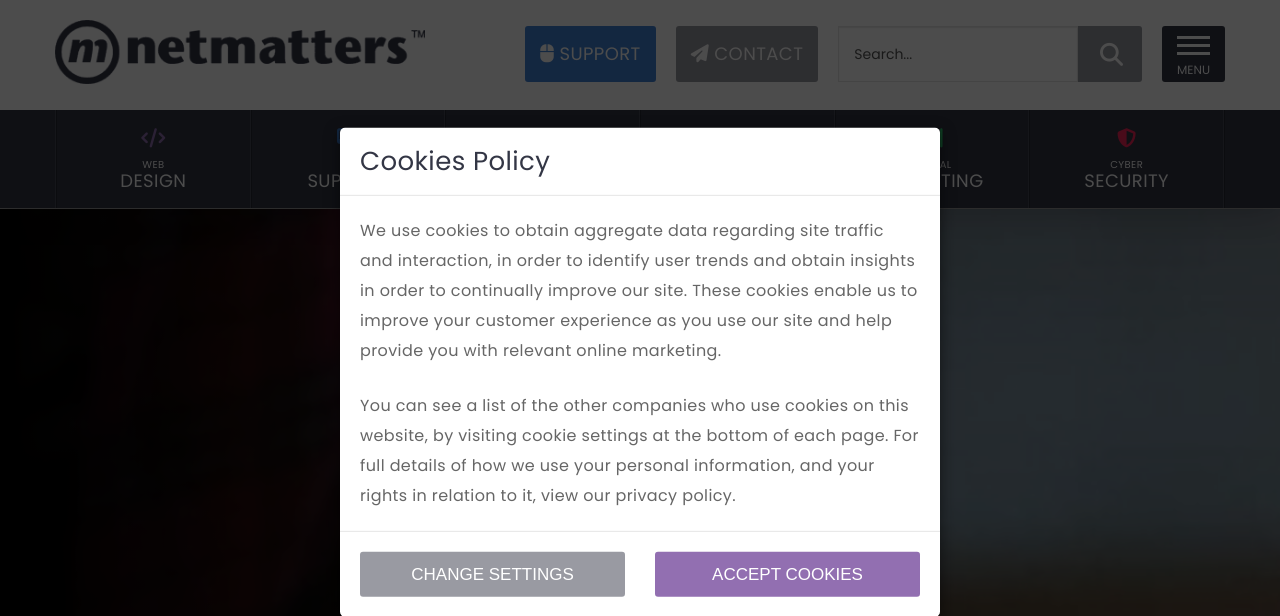
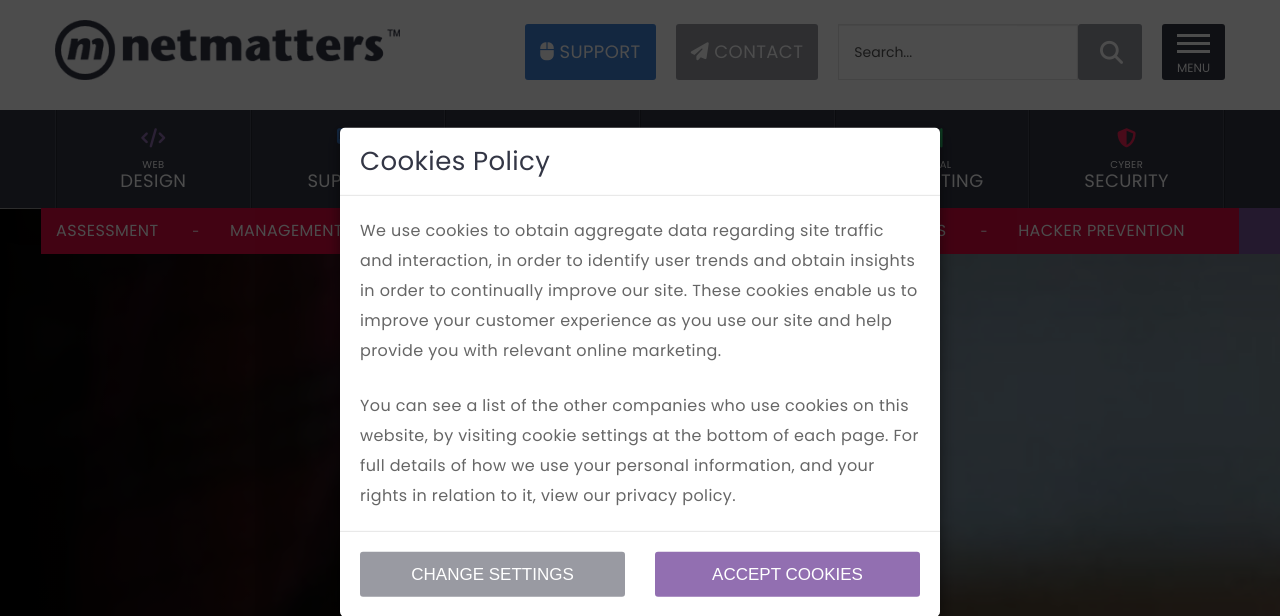
Before and after one commit to adam-pearson/HTML-CSS-Reflection, a PHP site: page / in a window 1280 px wide. Shown: the top 616 px of the page. Run offline with PHP 8.4, Linux system fonts and the light colour scheme; some libraries are stand-ins or nearby versions.

Commit message:
Header finished

```diff
--- a/css/styles.css
+++ b/css/styles.css
@@ -208,10 +208,23 @@
   display: block;
 }
 
-#header-container {
+#header-container, #sticky-header-container {
   padding-left: 15px;
   padding-right: 15px;
   min-height: 110px;
+}
+
+@media (min-width: 992px) {
+  #header-container input, #sticky-header-container input {
+    display: none;
+  }
+}
+
+@media (min-width: 1200px) {
+  #header-container input, #sticky-header-container input {
+    display: inline-block;
+    width: 240px;
+  }
 }
 
 .header-top {
@@ -222,6 +235,12 @@
 
 .logo {
   max-width: 100%;
+}
+
+@media (min-width: 992px) {
+  .logo {
+    max-width: 370px;
+  }
 }
 
 .header-buttons {
@@ -245,6 +264,12 @@
   line-height: 46px;
   font-size: 1.125rem;
   margin-left: 20px;
+}
+
+@media (min-width: 992px) {
+  .button-support, .button-contact {
+    display: block;
+  }
 }
 
 .button-support {
@@ -318,7 +343,7 @@
   box-shadow: inset 0 1px 1px rgba(0, 0, 0, 0.08), 0 0 8px rgba(91, 192, 222, 0.6);
 }
 
-#md-search-submit {
+#md-search-submit, #sticky-md-search-submit {
   margin: 0;
   display: inline-block;
   height: 56px;
@@ -330,14 +355,20 @@
   position: relative;
 }
 
-#md-search-submit .fa-search {
+#md-search-submit .fa-search, #sticky-md-search-submit .fa-search {
   position: absolute;
   top: 17px;
   left: 22px;
 }
 
-#md-search-submit:hover {
+#md-search-submit:hover, #sticky-md-search-submit:hover {
   background-color: #7e808a;
+}
+
+@media (min-width: 992px) {
+  #md-search-submit, #sticky-md-search-submit {
+    border-radius: 3px;
+  }
 }
 
 /*--------------------- burger menu button ---------------------*/
@@ -482,10 +513,6 @@
   }
 }
 
-#sticky.shown {
-  position: fixed;
-}
-
 #sticky {
   height: 150px;
   background-color: #fff;
@@ -542,9 +569,15 @@
   }
 }
 
-#nav-container {
+#nav-container, #sticky-nav-container {
   background-color: #333645;
   display: none;
+}
+
+@media (min-width: 992px) {
+  #nav-container, #sticky-nav-container {
+    display: block;
+  }
 }
 
 .nav-inner {
@@ -743,7 +776,7 @@
 
 .nav-submenu {
   padding: 0 15px;
-  display: none;
+  display: block;
   position: absolute;
   top: 100%;
   left: -15px;
@@ -769,25 +802,14 @@
   color: #fff;
 }
 
-.nav-submenu::before {
-  content: "";
-  display: block;
+#web-background {
+  width: 1500px;
   position: absolute;
   top: 0;
-  bottom: 0;
-  right: 100%;
-  width: 2000px;
-  background-color: #79539a;
-}
-
-.nav-submenu::after {
-  content: "";
-  display: block;
-  position: absolute;
-  top: 0;
-  bottom: 0;
-  left: 100%;
-  width: 2000px;
+  left: 0;
+  height: 46px;
+  z-index: -1;
+  display: block;
   background-color: #79539a;
 }
 
@@ -1852,20 +1874,6 @@
     margin-left: auto;
     margin-right: auto;
   }
-  #header-container input {
-    display: none;
-  }
-  .logo {
-    max-width: 370px;
-  }
-  #md-search-submit {
-    border-radius: 3px;
-  }
-  .button-support,
-  .button-contact,
-  #nav-container {
-    display: block;
-  }
   .service-cards {
     align-items: stretch;
   }
@@ -1916,10 +1924,6 @@
     margin-left: auto;
     margin-right: auto;
   }
-  #header-container input {
-    display: inline-block;
-    width: 240px;
-  }
   #md-search-submit {
     border-radius: 0 3px 3px 0;
   }
--- a/index.html
+++ b/index.html
@@ -276,7 +276,7 @@
                         </div>
                     </div>
                     <div id="sticky-top">
-                        <div id="header-container" class="width-margin">
+                        <div id="sticky-header-container" class="width-margin">
                         <div class="header-top">
                             <div class="logo-container">
                                 <a class="logo-link" href="#">
@@ -299,7 +299,7 @@
                                     <div class="md-search">
                                         <form method="GET" action="#" class="md-search-form">
                                             <input type="text" class="md-search-bar" placeholder="Search..." id="search-input" name="site-search">
-                                            <button type="submit" id="md-search-submit">
+                                            <button type="submit" id="sticky-md-search-submit">
                                                 <i class="fas fa-search"></i>
                                             </button>
                                         </form>
@@ -309,8 +309,8 @@
                                             <span class="fas fa-phone"></span>
                                         </a>
                                     </div>
-                                    <div id="burger-menu" class="burger-class">
-                                        <button type="button" id="burger-anim" class="hamburger hamburger--spin burger-container">
+                                    <div id="sticky-burger-menu" class="burger-class">
+                                        <button type="button" id="sticky-burger-anim" class="hamburger hamburger--spin burger-container">
                                             <span class="hamburger-box">
                                                 <span class="hamburger-inner"></span>
                                             </span>
@@ -330,7 +330,7 @@
                             </div>
                         </div>
                         <!-- nav section -->
-                        <div id="nav-container">
+                        <div id="sticky-nav-container">
                             <div class="nav-inner width-margin">
                                 <ul class="nav-flex">
                                     <li class="web">
@@ -342,6 +342,7 @@
                                         <ul class="nav-submenu web-menu">
                                             <li>
                                                 <a href="#">Stylish Websites</a>
+                                                <div id="web-background"></div>
                                             </li>
                                             <li>
                                                 <a href="#">Ecommerce Stores</a>
--- a/js/dist/app.js
+++ b/js/dist/app.js
@@ -2,6 +2,8 @@
 
 var menu = document.getElementById('burger-menu');
 var lines = document.getElementById('burger-anim');
+var stickyMenu = document.getElementById('sticky-burger-menu');
+var stickyLines = document.getElementById('sticky-burger-anim');
 var mainContainer = document.getElementById('main');
 var scrollContainer = document.getElementById('scroll-container');
 var pageContainer = document.getElementById('page-container');
@@ -22,7 +24,10 @@
 $(window).resize(function () {
   $('#sticky-top').css("width", scrollContainer.offsetWidth - scrollBarWidth);
 });
-console.log(Modernizr.hiddenscroll);
+/*  detects up or down scrolls, and hides/reveals
+    the header respectively
+ */
+
 var lastScrollTop = 0;
 $('#scroll-container').scroll(function (event) {
   var st = $(this).scrollTop();
@@ -30,7 +35,7 @@
   if (st > lastScrollTop) {
     $('#sticky-top').slideUp(150);
   } else {
-    $('#sticky-top').slideDown(300);
+    $('#sticky-top').slideDown(150);
   }
 
   lastScrollTop = st;
@@ -90,13 +95,6 @@
 } // side menu
 
 
-var menu = document.getElementById('burger-menu');
-var lines = document.getElementById('burger-anim');
-var mainContainer = document.getElementById('main');
-var scrollContainer = document.getElementById('scroll-container');
-var pageContainer = document.getElementById('page-container');
-var sidebarOverlay = document.getElementById('sidebar-overlay');
-var sidebar = document.getElementById('sidebar');
 menu.addEventListener('click', function (e) {
   if (!lines.classList.contains('is-active')) {
     lines.classList.add('is-active');
@@ -117,3 +115,32 @@
     sidebar.classList.remove('shown');
   }
 });
+stickyMenu.addEventListener('click', function (e) {
+  if (!stickyLines.classList.contains('is-active')) {
+    stickyLines.classList.add('is-active');
+    scrollContainer.classList.add('sidebar-shown');
+    sidebarOverlay.classList.add('shown');
+    sidebar.classList.add('shown');
+  } else {
+    stickyLines.classList.remove('is-active');
+    scrollContainer.classList.remove('sidebar-shown');
+    sidebar.classList.remove('shown');
+  }
+});
+/* Sets submenu background to the width of the page
+*/
+
+function GetElementDistance(obj) {
+  var div = document.getElementById('web-background');
+  var topLen = div.getBoundingClientRect().top; // The distance (length) of div from the top of screen
+
+  var bottomLen = div.getBoundingClientRect().bottom; // The distance (length) of div from the bottom of screen
+
+  var leftLen = div.getBoundingClientRect().left; // The distance (length) of div from the left of screen
+
+  var rightLen = div.getBoundingClientRect().right; // The distance (length) of div from the right of screen
+
+  return "topLength=" + topLen + "; bottomLen=" + bottomLen + "; leftLen=" + leftLen + "; rightLen=" + rightLen;
+}
+
+document.write(GetElementDistance("divId"));
--- a/scss/_header.scss
+++ b/scss/_header.scss
@@ -1,8 +1,17 @@
-#header-container {
+#header-container, #sticky-header-container {
     @include padding;
     min-height: 110px;
+    input {
+        @include media-lg {
+            display: none;
+        }
+        @include media-xl {
+            display: inline-block;
+            width: 240px;
+        }
+    }
+}
 
-}
 
 .header-top {
     display: flex;
@@ -12,6 +21,9 @@
 
 .logo {
     max-width: 100%;
+    @include media-lg {
+        max-width: 370px;
+    }
 }
 
 
@@ -41,6 +53,9 @@
         line-height: 46px;
         font-size: 1.125rem;
         margin-left: 20px;
+        @include media-lg {
+            display: block;
+        }
     }
     &-support {
         background-color: $blue;
@@ -108,7 +123,7 @@
     }
 }
 
-#md-search-submit {
+#md-search-submit, #sticky-md-search-submit {
     margin: 0;
     display: inline-block;
     height: 56px;
@@ -125,6 +140,9 @@
     }
     &:hover {
         background-color: #7e808a;
+    }
+    @include media-lg {
+        border-radius: 3px;
     }
 }
 
@@ -266,10 +284,6 @@
     }
 }
 
-#sticky.shown {
-    position: fixed;
-}
-
 #sticky {
     height: 150px;
     background-color: $white;
--- a/scss/_mqueries.scss
+++ b/scss/_mqueries.scss
@@ -118,26 +118,6 @@
         @include container-lg;
     }
 
-    #header-container {
-        input {
-            display: none;
-        }
-    }
-
-    .logo {
-        max-width: 370px;
-    }
-
-    #md-search-submit {
-        border-radius: 3px;
-    }
-
-    .button-support,
-    .button-contact,
-    #nav-container {
-        display: block;
-    }
-
     .service-cards {
         align-items: stretch;
         > .bespoke-software,
@@ -196,13 +176,6 @@
     }
 
 
-    #header-container {
-        input {
-            display: inline-block;
-            width: 240px;
-        }
-    }
-
     #md-search-submit {
         border-radius: 0 3px 3px 0;
     }
--- a/scss/_navbar.scss
+++ b/scss/_navbar.scss
@@ -1,6 +1,9 @@
-#nav-container {
+#nav-container, #sticky-nav-container {
     background-color: $primary-colour;
     display: none;
+    @include media-lg {
+        display: block;
+    }
 }
 
 .nav-inner {
@@ -173,7 +176,7 @@
 
 .nav-submenu {
     padding: 0 15px;
-    display: none;
+    display: block;
     position: absolute;
     top: 100%;
     left: -15px;
@@ -194,24 +197,35 @@
             color: $white;
         }
     }
-    &::before {
-        content: "";
-        display: block;
-        position: absolute;
-        top: 0;
-        bottom: 0;
-        right: 100%;
-        width: 2000px;
-        background-color: $purple-2;
-    }
-    &::after {
-        content: "";
-        display: block;
-        position: absolute;
-        top: 0;
-        bottom: 0;
-        left: 100%;
-        width: 2000px;
-        background-color: $purple-2;
-    }
+    // &::before {
+    //     content: "";
+    //     display: block;
+    //     position: absolute;
+    //     top: 0;
+    //     bottom: 0;
+    //     right: 100%;
+    //     width: 2000px;
+    //     background-color: $purple-2;
+    // }
+    // &::after {
+    //     content: "";
+    //     display: block;
+    //     position: absolute;
+    //     top: 0;
+    //     bottom: 0;
+    //     left: 100%;
+    //     width: 2000px;
+    //     background-color: $purple-2;
+    // }
 }
+
+#web-background {
+    width: 1500px;
+    position: absolute;
+    top: 0;
+    left: 0;
+    height: 46px;
+    z-index: -1;
+    display: block;
+    background-color: $purple-2;
+}
```
Also changed, not shown: js/src/app.js (+36 -11 lines), 1 other file.
